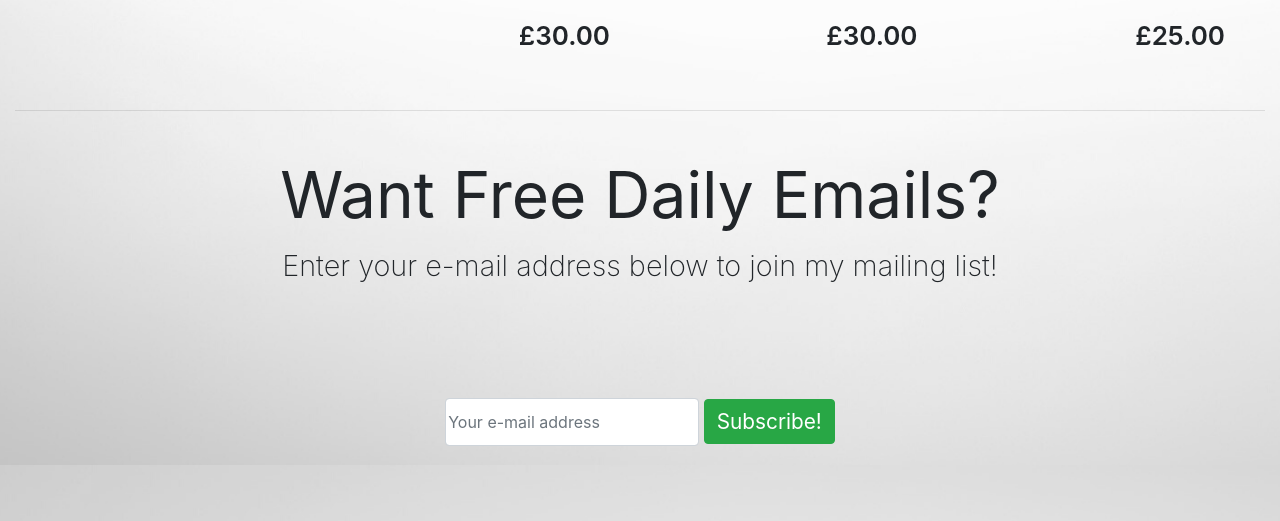
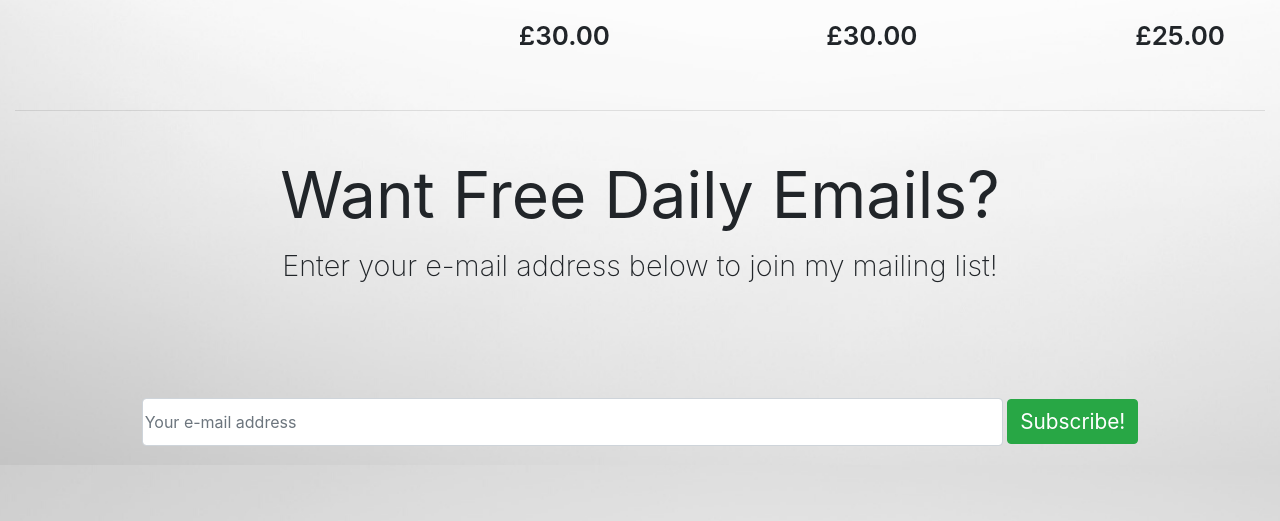
Before and after one commit to Code-Institute-Submissions/louis-bacon-portfolio-2, a plain HTML site: page index.html in a window 1280 px wide. Shown: the part 1780-2301 px from the top of the page. Drawn offline with nearby package versions, Linux system fonts and the light colour scheme.

Commit message:
modified css classes to ensure email form responsiveness

```diff
--- a/assets/css/style.css
+++ b/assets/css/style.css
@@ -560,7 +560,7 @@ a:hover {
 }
 
 .email-input {
-    width: 70%;
+    width: 100%;
 }
 
 .subscribe {
@@ -1007,6 +1007,12 @@ footer {
     }
 }
 
+@media screen and (min-width: 576px) {
+    .email-input {
+        width: 100%!important;
+    }
+}
+
 @media screen and (min-width: 768px) {
     .nav-item {
         padding: 0 2em;
@@ -1019,7 +1025,7 @@ footer {
     }
 
     .email-input {
-        width: 70%;
+        width: 70%!important;
     }
 
     .subscribe {
--- a/index.html
+++ b/index.html
@@ -406,7 +406,7 @@
               type="text"
               name="email"
               id="emailaddress"
-              class="email-input form-control"
+              class="form-control email-input"
               placeholder="Your e-mail address"
               required
             />
```
